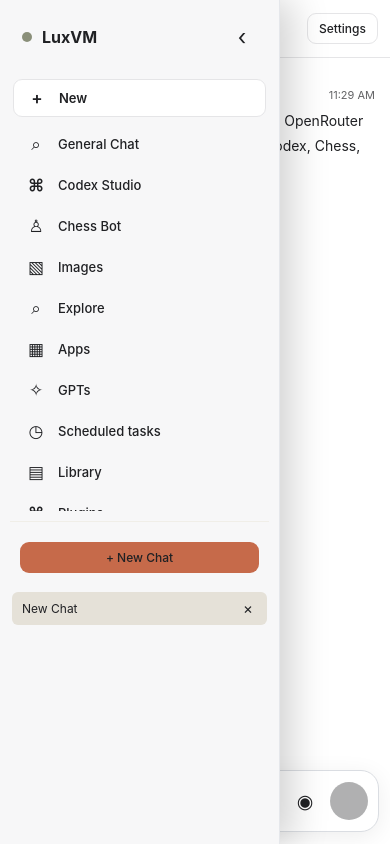
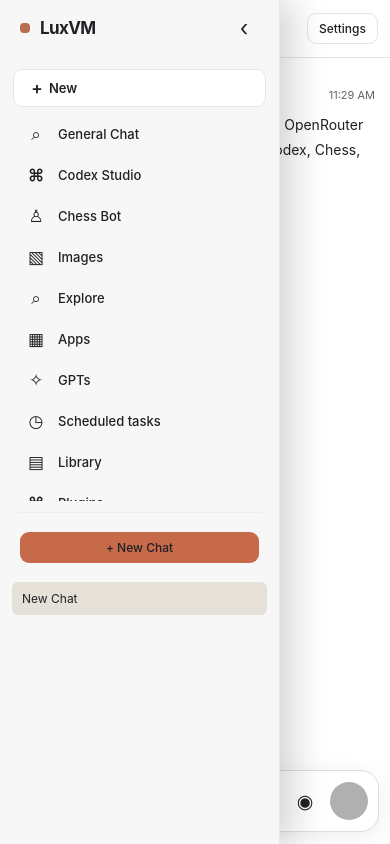
Before and after one commit to RiceCrackerLOL/luxvm-desktop-gpt, a React (Vite) app: page / in a window 390 px wide. Built offline with nearby package versions, Linux system fonts and the light colour scheme.

Commit message:
Polish responsive LuxVM navigation and message styling

```diff
--- a/src/App.tsx
+++ b/src/App.tsx
@@ -1611,7 +1611,7 @@ export default function App() {
     [data-luxvm-sidebar] { overflow:hidden !important; }
     [data-luxvm-sidebar-nav] { flex:0 0 auto !important; min-height:0 !important; max-height:52vh; overflow-y:auto !important; scrollbar-width:thin; }
     [data-luxvm-session-list] { flex:1 1 auto !important; min-height:0 !important; overflow-y:auto !important; scrollbar-width:thin; }
-    [data-luxvm-sidebar] [style*="sidebarHeader"] { padding-top:8px !important; }
+    .luxvm-sidebar-header { padding-top:8px !important; }
     [data-luxvm-sidebar] [style*="newChatBtn"] { width:100% !important; text-align:left !important; padding:10px 12px !important; border-radius:10px !important; }
     [data-luxvm-main] { background:var(--luxvm-workspace,#fff); }
     [data-luxvm-theme="dark"] [data-luxvm-main] { background:#191A1D; }
@@ -1656,7 +1656,7 @@ export default function App() {
     @media (max-width:760px) {
       [data-luxvm-sidebar] { width:68px !important; min-width:68px !important; }
       [data-luxvm-sidebar] [style*="navBtn"] { padding:10px 7px !important; }
-      [data-luxvm-sidebar] [style*="navIcon"] { margin-right:0 !important; }
+      .luxvm-nav-icon { margin-right:0 !important; }
       [data-luxvm-main] > header { padding:8px 12px !important; }
       [data-luxvm-chat-area] { padding:28px 14px 18px !important; }
       [data-luxvm-chat-composer] { margin:0 12px 14px !important; }
@@ -1668,24 +1668,24 @@ export default function App() {
     [data-luxvm-theme="dark"] { --lux-sidebar:#171717; --lux-main:#212121; --lux-panel:#2b2b2b; --lux-text:#ececec; --lux-muted:#a1a1aa; --lux-border:#3a3a3a; --lux-hover:#303030; --lux-user:#303030; --lux-accent:#d58a6b; }
     [data-luxvm-theme] { background:var(--lux-main) !important; color:var(--lux-text) !important; }
     [data-luxvm-sidebar] { position:relative; z-index:30; flex:0 0 260px !important; width:260px !important; min-width:260px !important; height:100dvh; padding:10px 9px 12px; background:var(--lux-sidebar) !important; border-right:1px solid var(--lux-border) !important; color:var(--lux-text) !important; display:flex; flex-direction:column; overflow:hidden; transition:width .18s ease,min-width .18s ease,transform .2s ease; }
-    [data-luxvm-sidebar] [style*="sidebarBrand"] { min-height:48px !important; padding:4px 10px 12px !important; color:var(--lux-text) !important; }
-    [data-luxvm-sidebar] [style*="sidebarBrand"] strong { font-size:17px; font-weight:700; letter-spacing:-.035em; }
-    [data-luxvm-sidebar] [style*="dot"] { width:10px !important; height:10px !important; border-radius:4px !important; background:var(--lux-accent) !important; }
-    [data-luxvm-sidebar] [style*="sidebarToggle"] { color:var(--lux-muted) !important; width:30px !important; height:30px !important; }
+    .luxvm-sidebar-brand { min-height:48px !important; padding:4px 10px 12px !important; color:var(--lux-text) !important; }
+    .luxvm-sidebar-brand strong { font-size:17px; font-weight:700; letter-spacing:-.035em; }
+    .luxvm-brand-dot { width:10px !important; height:10px !important; border-radius:4px !important; background:var(--lux-accent) !important; }
+    .luxvm-sidebar-toggle { color:var(--lux-muted) !important; width:30px !important; height:30px !important; }
     [data-luxvm-sidebar-nav] { padding:7px 3px 10px !important; gap:3px !important; overflow-y:auto; }
     [data-luxvm-sidebar] button { color:var(--lux-text) !important; }
     [data-luxvm-sidebar-nav] button { display:flex !important; align-items:center !important; min-height:38px; padding:8px 11px !important; border:0 !important; border-radius:9px !important; background:transparent !important; color:var(--lux-text) !important; font-size:13px !important; font-weight:450 !important; text-align:left; }
-    [data-luxvm-sidebar-nav] button:hover,[data-luxvm-sidebar] [style*="sessionItem"]:hover { background:var(--lux-hover) !important; }
+    [data-luxvm-sidebar-nav] button:hover,.luxvm-session-item:hover { background:var(--lux-hover) !important; }
     [data-luxvm-sidebar-nav] button:first-child { background:var(--lux-panel) !important; border:1px solid var(--lux-border) !important; font-weight:600 !important; margin-bottom:5px; }
     [data-luxvm-sidebar-nav] button[aria-current="page"] { background:var(--lux-hover) !important; }
     [data-luxvm-sidebar] [style*="navIcon"] { width:23px !important; margin-right:10px !important; font-size:16px !important; color:var(--lux-muted) !important; }
-    [data-luxvm-sidebar] [style*="divider"] { border-color:var(--lux-border) !important; margin:5px 8px !important; }
+    .luxvm-sidebar-divider { border-color:var(--lux-border) !important; margin:5px 8px !important; }
     [data-luxvm-sidebar] [style*="sidebarHeader"] { display:flex !important; align-items:center; justify-content:space-between; padding:9px 10px 5px !important; color:var(--lux-muted) !important; font-size:11px !important; font-weight:650; letter-spacing:.04em; text-transform:uppercase; }
     [data-luxvm-sidebar] [style*="sidebarHeader"] button { border:0 !important; background:transparent !important; color:var(--lux-muted) !important; font-size:18px !important; cursor:pointer; }
     [data-luxvm-session-list] { flex:1; min-height:0; overflow-y:auto; padding:3px 2px 8px !important; }
     [data-luxvm-sidebar] [style*="sessionItem"] { display:flex; align-items:center; gap:5px; min-height:35px; padding:7px 9px !important; border-radius:8px; color:var(--lux-text) !important; cursor:pointer; }
-    [data-luxvm-sidebar] [style*="sessionTitle"] { overflow:hidden; text-overflow:ellipsis; white-space:nowrap; font-size:12px !important; color:var(--lux-text) !important; }
-    [data-luxvm-sidebar] [style*="deleteBtn"] { opacity:0; color:var(--lux-muted) !important; }
+    .luxvm-session-title { overflow:hidden; text-overflow:ellipsis; white-space:nowrap; font-size:12px !important; color:var(--lux-text) !important; }
+    .luxvm-session-delete { opacity:0; color:var(--lux-muted) !important; }
     [data-luxvm-sidebar] [style*="sessionItem"]:hover [style*="deleteBtn"] { opacity:1; }
     [data-luxvm-main] { position:relative; min-width:0; min-height:0; flex:1; display:flex; flex-direction:column; overflow:hidden; background:var(--lux-main) !important; color:var(--lux-text) !important; }
     [data-luxvm-main] > header { height:58px; min-height:58px; padding:0 22px !important; display:flex; align-items:center; justify-content:space-between; background:var(--lux-main) !important; color:var(--lux-text) !important; border-bottom:1px solid var(--lux-border) !important; }
@@ -1695,8 +1695,8 @@ export default function App() {
     [data-luxvm-chat-area] { width:min(100%,920px) !important; max-width:920px !important; flex:1; min-height:0; margin:0 auto !important; padding:34px 34px 28px !important; gap:24px !important; overflow-y:auto; scrollbar-width:thin; scrollbar-color:var(--lux-border) transparent; }
     [data-luxvm-chat-area] [data-luxvm-message="user"] { max-width:min(76%,680px) !important; padding:12px 17px !important; border-radius:19px !important; background:var(--lux-user) !important; color:var(--lux-text) !important; font-size:14px !important; line-height:1.65 !important; }
     [data-luxvm-chat-area] [data-luxvm-message="assistant"] { width:100%; max-width:100% !important; padding:3px 0 !important; border-radius:0 !important; background:transparent !important; color:var(--lux-text) !important; font-size:14px !important; line-height:1.75 !important; }
-    [data-luxvm-chat-area] [data-luxvm-message] [style*="meta"] { color:var(--lux-muted) !important; font-size:11px !important; margin-bottom:8px !important; }
-    [data-luxvm-chat-area] [data-luxvm-message] [style*="content"] { white-space:pre-wrap; overflow-wrap:anywhere; }
+    .luxvm-message-meta { color:var(--lux-muted) !important; font-size:11px !important; margin-bottom:8px !important; }
+    .luxvm-message-content { white-space:pre-wrap; overflow-wrap:anywhere; }
     [data-luxvm-chat-composer] { width:min(calc(100% - 48px),820px) !important; max-width:820px !important; min-height:62px; margin:0 auto 22px !important; padding:8px 10px !important; gap:7px !important; align-items:center !important; border:1px solid var(--lux-border) !important; border-radius:20px !important; background:var(--lux-panel) !important; box-shadow:0 3px 16px rgba(0,0,0,.045); }
     [data-luxvm-chat-composer] input { min-width:0; min-height:42px; padding:10px 8px !important; color:var(--lux-text) !important; background:transparent !important; border:0 !important; outline:none !important; font-size:14px !important; }
     [data-luxvm-chat-composer] input::placeholder { color:var(--lux-muted) !important; }
@@ -1744,12 +1744,12 @@ export default function App() {
     <div data-luxvm-theme={theme} style={styles.appContainer}>
       {globalStyle}
       <aside data-luxvm-sidebar data-collapsed={sidebarCollapsed} style={{ ...styles.sidebar, ...(sidebarCollapsed ? styles.sidebarCollapsed : {}) }}>
-        <div style={styles.sidebarBrand}>
-          {!sidebarCollapsed && <><span style={styles.dot} /><strong>LuxVM</strong></>}
-          <button type="button" onClick={() => setSidebarCollapsed((value) => !value)} aria-label={sidebarCollapsed ? 'Expand sidebar' : 'Collapse sidebar'} title={sidebarCollapsed ? 'Expand sidebar' : 'Collapse sidebar'} style={styles.sidebarToggle}>{sidebarCollapsed ? '›' : '‹'}</button>
+        <div className="luxvm-sidebar-brand" style={styles.sidebarBrand}>
+          {!sidebarCollapsed && <><span className="luxvm-brand-dot" style={styles.dot} /><strong>LuxVM</strong></>}
+          <button type="button" onClick={() => setSidebarCollapsed((value) => !value)} aria-label={sidebarCollapsed ? 'Expand sidebar' : 'Collapse sidebar'} title={sidebarCollapsed ? 'Expand sidebar' : 'Collapse sidebar'} className="luxvm-sidebar-toggle" style={styles.sidebarToggle}>{sidebarCollapsed ? '›' : '‹'}</button>
         </div>
         <nav data-luxvm-sidebar-nav style={styles.navMenu}>
-          <button type="button" title="New Chat" aria-label="New Chat" onClick={createNewChat} style={styles.navBtn}><span style={styles.navIcon}>+</span>{!sidebarCollapsed && 'New'}</button>
+          <button type="button" title="New Chat" aria-label="New Chat" onClick={createNewChat} style={styles.navBtn}><span className="luxvm-nav-icon" style={styles.navIcon}>+</span>{!sidebarCollapsed && 'New'}</button>
           <button type="button" title="General Chat" aria-label="General Chat" onClick={() => { setActiveTab('chat'); setComingSoonPage('') }} style={{ ...styles.navBtn, ...(activeTab === 'chat' ? styles.navBtnActive : {}) }}><span style={styles.navIcon}>⌕</span>{!sidebarCollapsed && 'General Chat'}</button>
           <button type="button" title="Codex Studio" aria-label="Codex Studio" onClick={() => { setActiveTab('codex'); setComingSoonPage('') }} style={{ ...styles.navBtn, ...(activeTab === 'codex' ? styles.navBtnActive : {}) }}><span style={styles.navIcon}>⌘</span>{!sidebarCollapsed && 'Codex Studio'}</button>
           <button type="button" title="Chess Bot" aria-label="Chess Bot" onClick={() => { setActiveTab('chess'); setComingSoonPage('') }} style={{ ...styles.navBtn, ...(activeTab === 'chess' ? styles.navBtnActive : {}) }}><span style={styles.navIcon}>♙</span>{!sidebarCollapsed && 'Chess Bot'}</button>
@@ -1765,13 +1765,13 @@ export default function App() {
           <button type="button" title="Settings" aria-label="Settings" onClick={() => { setShowSettings(true); setComingSoonPage('') }} style={styles.navBtn}><span style={styles.navIcon}>⚙</span>{!sidebarCollapsed && 'Settings'}</button>
         </nav>
         {!sidebarCollapsed && <>
-          <div style={styles.divider} />
-          <div style={styles.sidebarHeader}><button type="button" onClick={createNewChat} style={styles.newChatBtn}>+ New Chat</button></div>
+          <div className="luxvm-sidebar-divider" style={styles.divider} />
+          <div className="luxvm-sidebar-header" style={styles.sidebarHeader}><button type="button" onClick={createNewChat} style={styles.newChatBtn}>+ New Chat</button></div>
           <div data-luxvm-session-list style={styles.sessionList}>
             {sessions.map((session) => (
-              <div key={session.id} onClick={() => { setActiveSessionId(session.id); setActiveTab('chat'); setComingSoonPage('') }} style={{ ...styles.sessionItem, backgroundColor: activeTab === 'chat' && session.id === activeSessionId ? '#E5E1D8' : 'transparent' }}>
-                <span style={styles.sessionTitle}>{session.title}</span>
-                <button type="button" onClick={(e) => deleteSession(session.id, e)} style={styles.deleteBtn} title="Delete Chat">×</button>
+              <div className="luxvm-session-item" key={session.id} onClick={() => { setActiveSessionId(session.id); setActiveTab('chat'); setComingSoonPage('') }} style={{ ...styles.sessionItem, backgroundColor: activeTab === 'chat' && session.id === activeSessionId ? '#E5E1D8' : 'transparent' }}>
+                <span className="luxvm-session-title" style={styles.sessionTitle}>{session.title}</span>
+                <button className="luxvm-session-delete" type="button" onClick={(e) => deleteSession(session.id, e)} style={styles.deleteBtn} title="Delete Chat">×</button>
               </div>
             ))}
           </div>
@@ -1983,11 +1983,11 @@ export default function App() {
                     }}
                     data-luxvm-message={msg.role === 'user' ? 'user' : 'assistant'}
                   >
-                    <div style={styles.meta}>
+                    <div className="luxvm-message-meta" style={styles.meta}>
                       <span>{msg.role === 'user' ? 'You' : msg.role === 'system' ? 'System' : 'LuxVM'}</span>
                       <span>{msg.timestamp}</span>
                     </div>
-                    <div style={styles.content}>{msg.content}</div>
+                    <div className="luxvm-message-content" style={styles.content}>{msg.content}</div>
                   </div>
                 </div>
               ))}
```
